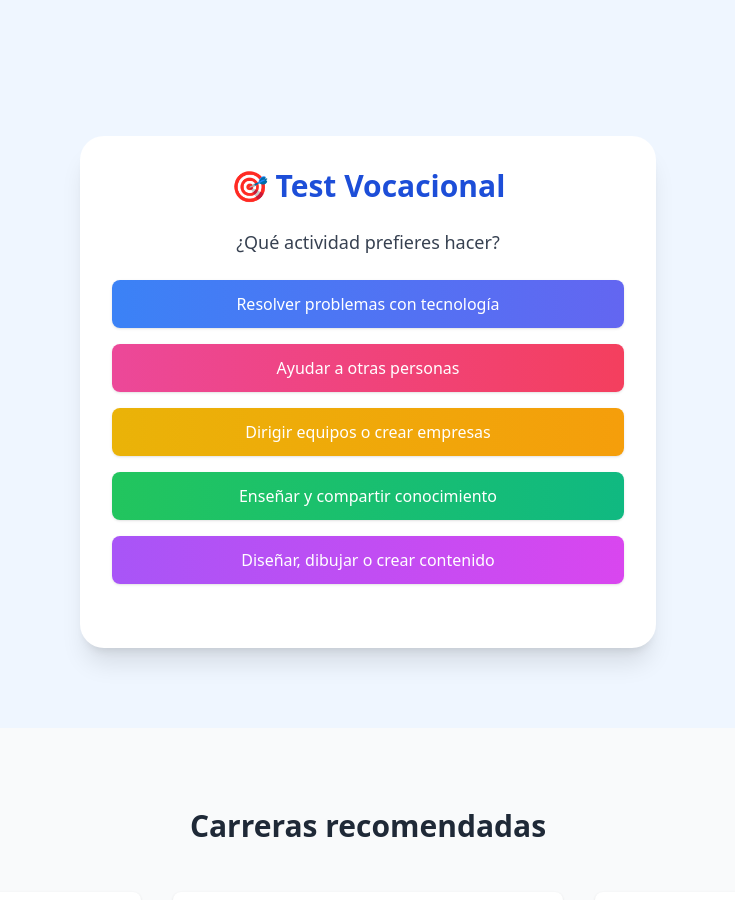
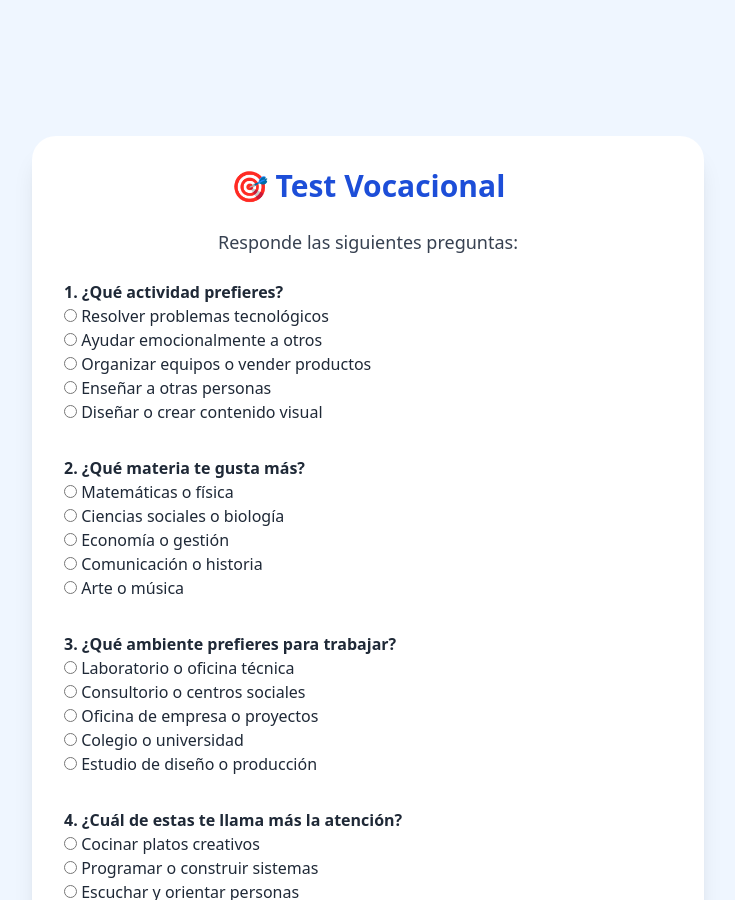
Before and after one commit to Jhon03-bit/elije_tu_futuro, a plain HTML site: page index.html in a window 1280 px wide. Shown: the part 1900-2800 px from the top of the page, without its empty margins (272-1007 px from the left). Drawn offline with nearby package versions, Linux system fonts and the light colour scheme.

Commit message:
Update index.html

```diff
--- a/index.html
+++ b/index.html
@@ -229,63 +229,115 @@
 
 
 
- <!-- Test Vocacional Mejorado -->
+<!-- Test Vocacional Mejorado -->
 <section id="test" class="py-20 px-6 bg-blue-50" data-aos="zoom-in-up">
-  <div class="max-w-xl mx-auto bg-white p-8 rounded-3xl shadow-xl">
+  <div class="max-w-2xl mx-auto bg-white p-8 rounded-3xl shadow-xl">
     <h2 class="text-3xl font-bold text-center text-blue-700 mb-6">🎯 Test Vocacional</h2>
-    <p class="mb-6 text-center text-gray-700 text-lg">¿Qué actividad prefieres hacer?</p>
+    <p class="mb-6 text-center text-gray-700 text-lg">Responde las siguientes preguntas:</p>
 
-    <div class="grid gap-4">
-      <button data-aos="fade-left" data-aos-delay="100" onclick="mostrarResultado('ingenieria')" class="transition duration-300 ease-in-out transform hover:scale-105 bg-gradient-to-r from-blue-500 to-indigo-500 text-white py-3 px-5 rounded-lg shadow hover:from-indigo-600 focus:ring-4 focus:ring-blue-300">
-        Resolver problemas con tecnología
-      </button>
-      <button data-aos="fade-right" data-aos-delay="200" onclick="mostrarResultado('psicologia')" class="transition duration-300 ease-in-out transform hover:scale-105 bg-gradient-to-r from-pink-500 to-rose-500 text-white py-3 px-5 rounded-lg shadow hover:from-rose-600 focus:ring-4 focus:ring-pink-300">
-        Ayudar a otras personas
-      </button>
-      <button data-aos="fade-left" data-aos-delay="300" onclick="mostrarResultado('negocios')" class="transition duration-300 ease-in-out transform hover:scale-105 bg-gradient-to-r from-yellow-500 to-amber-500 text-white py-3 px-5 rounded-lg shadow hover:from-amber-600 focus:ring-4 focus:ring-yellow-300">
-        Dirigir equipos o crear empresas
-      </button>
-      <button data-aos="fade-right" data-aos-delay="400" onclick="mostrarResultado('educacion')" class="transition duration-300 ease-in-out transform hover:scale-105 bg-gradient-to-r from-green-500 to-emerald-500 text-white py-3 px-5 rounded-lg shadow hover:from-emerald-600 focus:ring-4 focus:ring-green-300">
-        Enseñar y compartir conocimiento
-      </button>
-      <button data-aos="fade-up" data-aos-delay="500" onclick="mostrarResultado('creativo')" class="transition duration-300 ease-in-out transform hover:scale-105 bg-gradient-to-r from-purple-500 to-fuchsia-500 text-white py-3 px-5 rounded-lg shadow hover:from-fuchsia-600 focus:ring-4 focus:ring-purple-300">
-        Diseñar, dibujar o crear contenido
-      </button>
-    </div>
+    <form id="testForm" class="space-y-8">
+      <!-- Pregunta 1 -->
+      <div>
+        <p class="font-semibold text-gray-800">1. ¿Qué actividad prefieres?</p>
+        <label><input type="radio" name="p1" value="ingenieria" required> Resolver problemas tecnológicos</label><br>
+        <label><input type="radio" name="p1" value="psicologia"> Ayudar emocionalmente a otros</label><br>
+        <label><input type="radio" name="p1" value="negocios"> Organizar equipos o vender productos</label><br>
+        <label><input type="radio" name="p1" value="educacion"> Enseñar a otras personas</label><br>
+        <label><input type="radio" name="p1" value="creativo"> Diseñar o crear contenido visual</label>
+      </div>
 
-    <div id="resultado" class="mt-8 text-center text-xl text-indigo-700 font-semibold" data-aos="fade-in" data-aos-delay="600"></div>
+      <!-- Pregunta 2 -->
+      <div>
+        <p class="font-semibold text-gray-800">2. ¿Qué materia te gusta más?</p>
+        <label><input type="radio" name="p2" value="ingenieria" required> Matemáticas o física</label><br>
+        <label><input type="radio" name="p2" value="psicologia"> Ciencias sociales o biología</label><br>
+        <label><input type="radio" name="p2" value="negocios"> Economía o gestión</label><br>
+        <label><input type="radio" name="p2" value="educacion"> Comunicación o historia</label><br>
+        <label><input type="radio" name="p2" value="creativo"> Arte o música</label>
+      </div>
+
+      <!-- Pregunta 3 -->
+      <div>
+        <p class="font-semibold text-gray-800">3. ¿Qué ambiente prefieres para trabajar?</p>
+        <label><input type="radio" name="p3" value="ingenieria" required> Laboratorio o oficina técnica</label><br>
+        <label><input type="radio" name="p3" value="psicologia"> Consultorio o centros sociales</label><br>
+        <label><input type="radio" name="p3" value="negocios"> Oficina de empresa o proyectos</label><br>
+        <label><input type="radio" name="p3" value="educacion"> Colegio o universidad</label><br>
+        <label><input type="radio" name="p3" value="creativo"> Estudio de diseño o producción</label>
+      </div>
+
+      <!-- Pregunta 4 -->
+      <div>
+        <p class="font-semibold text-gray-800">4. ¿Cuál de estas te llama más la atención?</p>
+        <label><input type="radio" name="p4" value="gastronomia" required> Cocinar platos creativos</label><br>
+        <label><input type="radio" name="p4" value="ingenieria"> Programar o construir sistemas</label><br>
+        <label><input type="radio" name="p4" value="psicologia"> Escuchar y orientar personas</label><br>
+        <label><input type="radio" name="p4" value="creativo"> Crear contenido para redes sociales</label><br>
+        <label><input type="radio" name="p4" value="negocios"> Crear tu propia marca</label>
+      </div>
+
+      <!-- Botón para enviar -->
+      <div class="text-center">
+        <button type="submit" class="mt-6 px-6 py-3 bg-indigo-600 text-white rounded-xl hover:bg-indigo-700 transition">
+          Ver mis resultados
+        </button>
+      </div>
+    </form>
+
+    <!-- Resultado -->
+    <div id="resultado" class="mt-10 text-center text-xl font-semibold text-indigo-700"></div>
   </div>
 </section>
 
-<!-- Script para mostrar resultado -->
 <script>
-  function mostrarResultado(carrera) {
+  document.getElementById('testForm').addEventListener('submit', function (e) {
+    e.preventDefault()
+    const respuestas = ['p1', 'p2', 'p3', 'p4']
+    const conteo = {}
+
+    respuestas.forEach(p => {
+      const r = document.querySelector(`input[name="${p}"]:checked`)
+      if (r) {
+        const val = r.value
+        conteo[val] = (conteo[val] || 0) + 1
+      }
+    })
+
+    let sugerida = Object.entries(conteo).sort((a, b) => b[1] - a[1])[0]?.[0]
+
     let mensaje = ""
-    switch (carrera) {
+    switch (sugerida) {
       case 'ingenieria':
-        mensaje = "✅ Podrías destacar en Ingeniería o carreras tecnológicas."
+        mensaje = "🔧 Carreras sugeridas: Ingeniería de Software, Industrial, Civil o Mecatrónica."
         break
       case 'psicologia':
-        mensaje = "✅ Psicología, Trabajo Social o áreas de salud serían ideales para ti."
+        mensaje = "🧠 Carreras sugeridas: Psicología, Trabajo Social o Terapia Ocupacional."
         break
       case 'negocios':
-        mensaje = "✅ Considera Administración, Marketing o Emprendimiento."
+        mensaje = "💼 Carreras sugeridas: Administración, Contabilidad, Marketing, Negocios Internacionales."
         break
       case 'educacion':
-        mensaje = "✅ Educación, Pedagogía o ciencias humanas te irían muy bien."
+        mensaje = "📚 Carreras sugeridas: Educación Inicial, Primaria, Secundaria o Pedagogía."
         break
       case 'creativo':
-        mensaje = "✅ Diseño, Comunicación o carreras artísticas serían tu fuerte."
+        mensaje = "🎨 Carreras sugeridas: Diseño Gráfico, Animación Digital, Fotografía, Comunicación Audiovisual."
         break
+      case 'gastronomia':
+        mensaje = "🍳 Carreras sugeridas: Gastronomía, Pastelería Profesional o Administración de Restaurantes."
+        break
+      default:
+        mensaje = "No se pudo determinar una carrera. Intenta nuevamente."
     }
+
     document.getElementById('resultado').textContent = mensaje
-  }
+  })
 </script>
+
 
 
   <!-- Carreras -->
   <section id="carreras" class="py-20 px-6 max-w-7xl mx-auto" data-aos="fade-up">
-    <h2 class="text-3xl font-bold text-center mb-12">Carreras recomendadas</h2>
+    <h2 class="text-3xl font-bold text-center mb-12">Algunas carreras recomendadas</h2>
     <div class="grid md:grid-cols-3 gap-8">
       <div class="bg-white rounded-lg shadow p-6">
         <h3 class="text-xl font-bold">Ingeniería de Software</h3>
@@ -426,4 +478,5 @@
     }
   </script>
 </body>
+
 </html>
```
